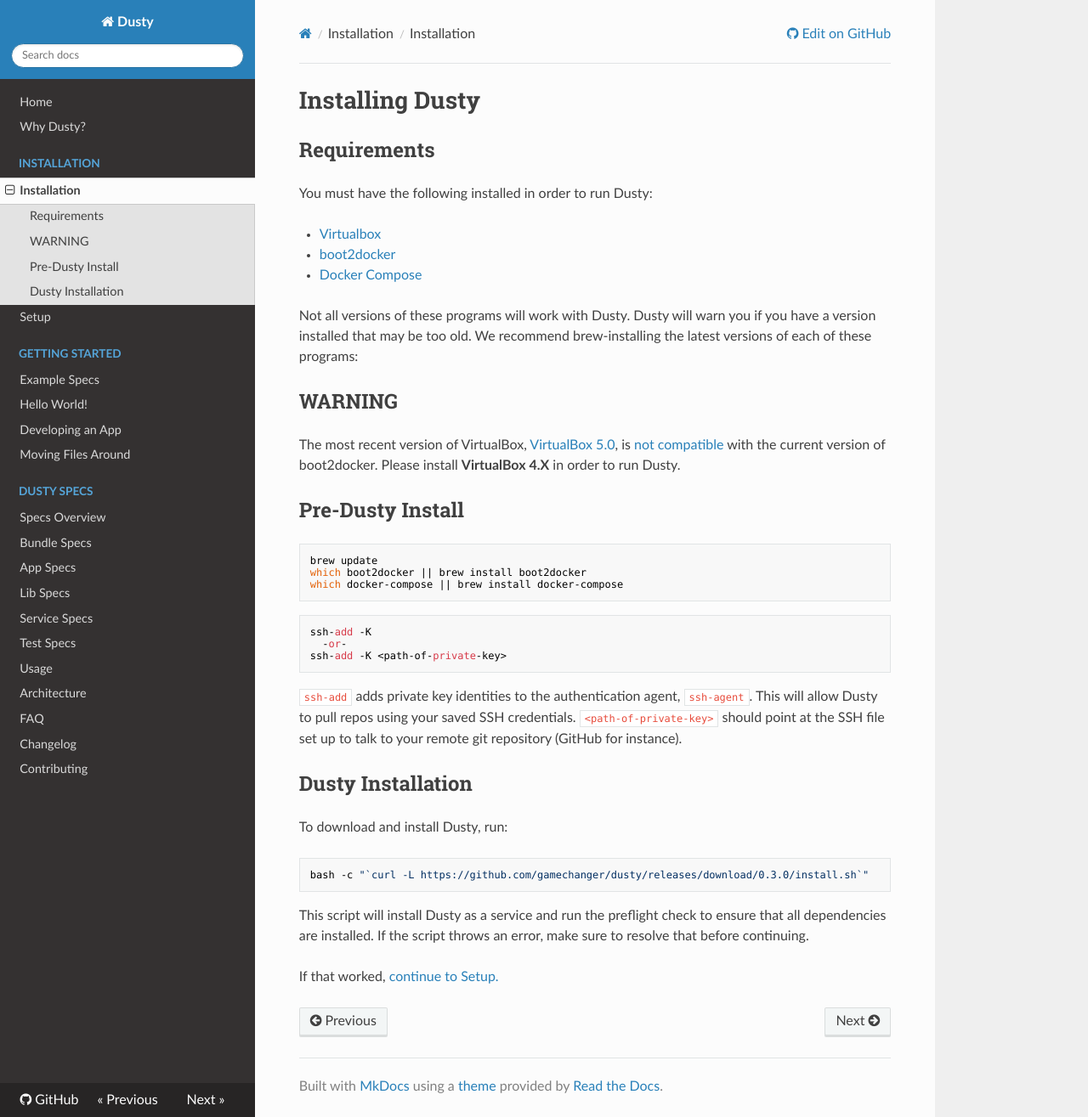
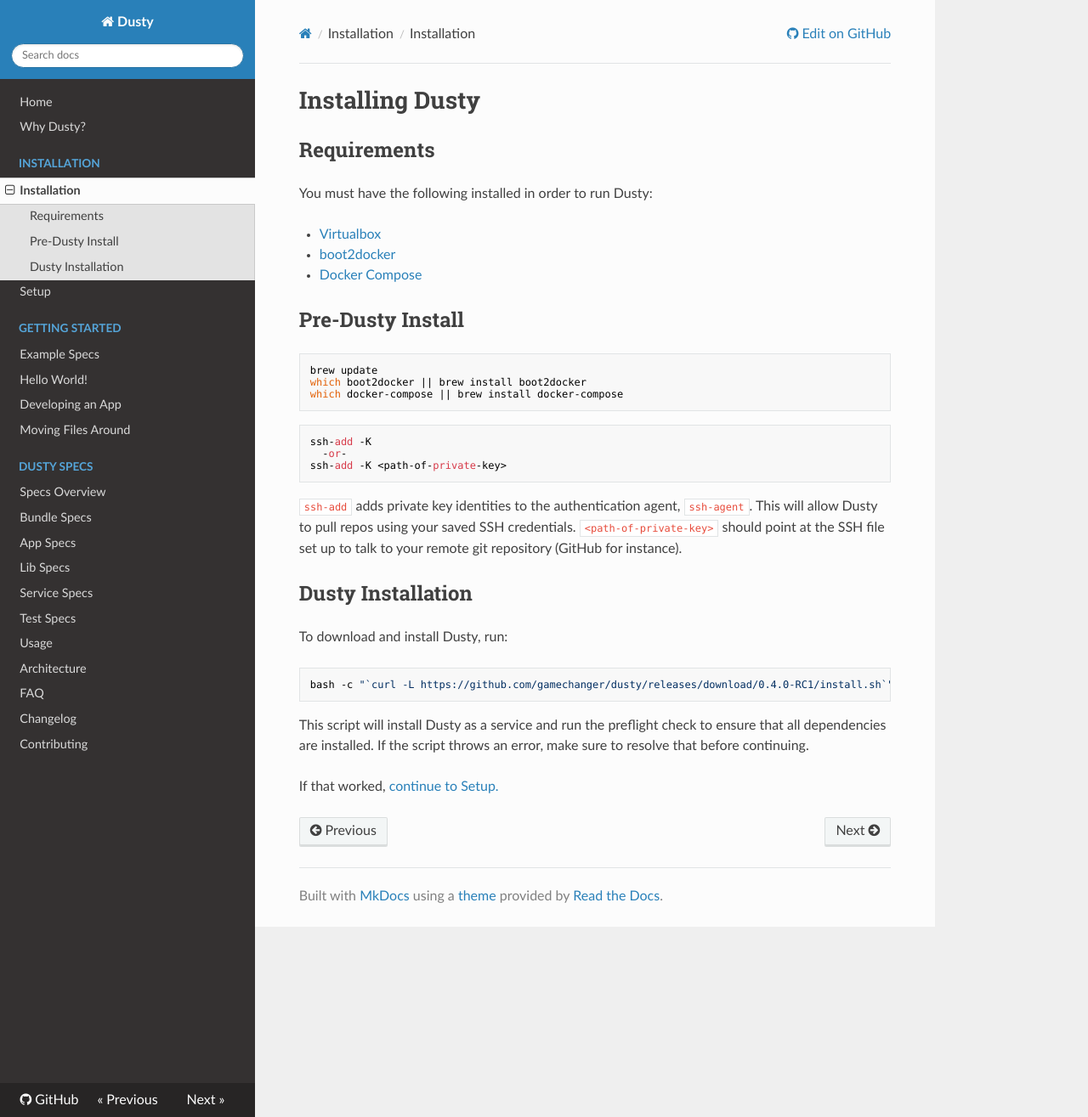
Before and after one commit to gamechanger/dusty, an MkDocs documentation site: the page built from docs/installation.md, in a window 1280 px wide and 1315 px high. Shown: the whole window at 85% size. Built offline with MkDocs 1.6.1, drawn with Linux system fonts in a browser that asks for light colours; nearby versions of some CDN libraries; old or Windows-style settings are respelled for this version of MkDocs.

Commit message:
Update installation.md

````diff
--- a/docs/installation.md
+++ b/docs/installation.md
@@ -6,15 +6,6 @@
  * [Virtualbox](https://www.virtualbox.org/wiki/VirtualBox)
  * [boot2docker](http://boot2docker.io/)
  * [Docker Compose](https://docs.docker.com/compose/)
-
-Not all versions of these programs will work with Dusty.  Dusty
-will warn you if you have a version installed that may be too old.
-We recommend brew-installing the latest versions of each of these
-programs:
-
-## WARNING
-The most recent version of VirtualBox, [VirtualBox 5.0](https://www.virtualbox.org/wiki/Changelog), is [not compatible](https://github.com/gamechanger/dusty/issues/383) with the current version of boot2docker.
-Please install <strong>VirtualBox 4.X</strong> in order to run Dusty.
 
 ## Pre-Dusty Install
 
@@ -36,7 +27,7 @@
 
 To download and install Dusty, run:
 ```
-bash -c "`curl -L https://github.com/gamechanger/dusty/releases/download/0.3.0/install.sh`"
+bash -c "`curl -L https://github.com/gamechanger/dusty/releases/download/0.4.0-RC1/install.sh`"
 ```
 
 This script will install Dusty as a service and run the preflight check to ensure that all
````
